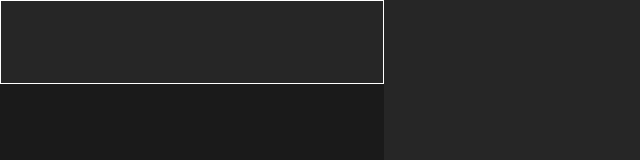
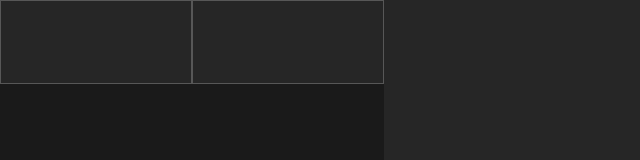
Before and after one commit to Vincent-Carette/vector-graph, a plain HTML site: page index.html in a window 1280 px wide. Shown: the whole page, without its empty margins (0-640 px from the left). Drawn offline with Linux system fonts and the light colour scheme.

Commit message:
ewfjefwi

```diff
--- a/index.html
+++ b/index.html
@@ -7,7 +7,8 @@
     </head>
     <body>
         <div class="equations">
-            <input type="text" class="equationTemplate">
+            <input type="text" class="equation">
+            <input type="text" class="equation">
         </div>
     </body>
 </html>
--- a/style.css
+++ b/style.css
@@ -15,10 +15,10 @@ html, body {
     display: flex;
 }
 
-.equationTemplate {
+.equation {
     width: 100%;
     height: 10vh;
-    border: 1px #fff solid;
+    border: 1px #575757 solid;
     outline: none;
     background-color: #262626;
     color: #fff;
```
